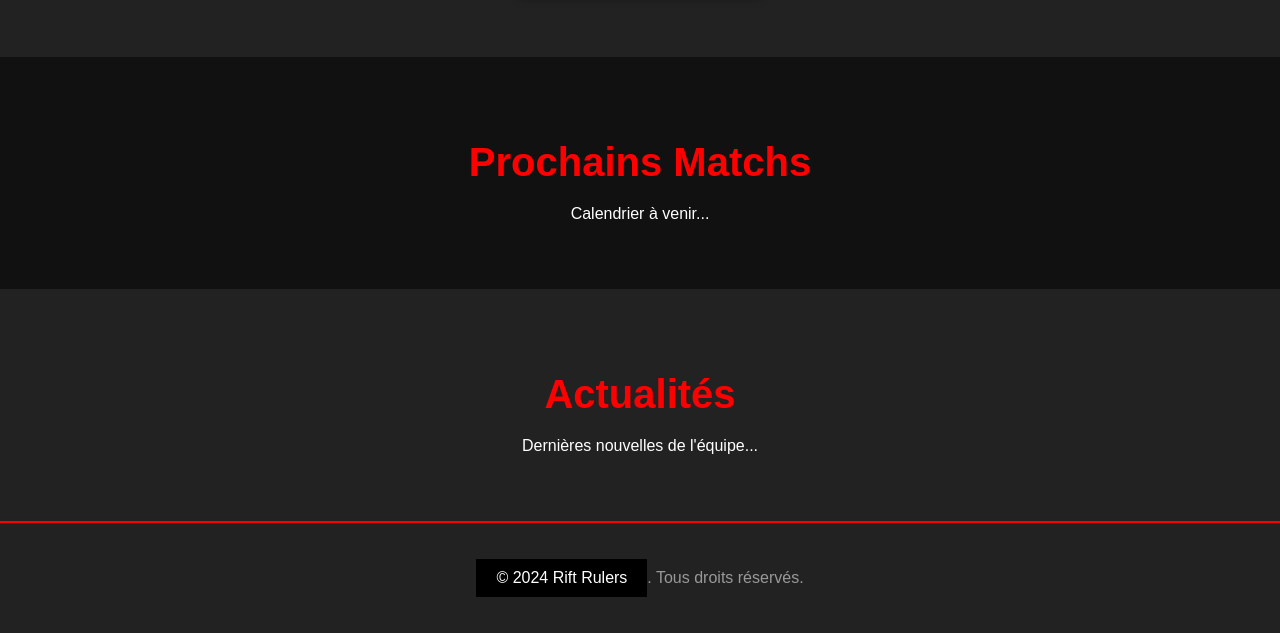
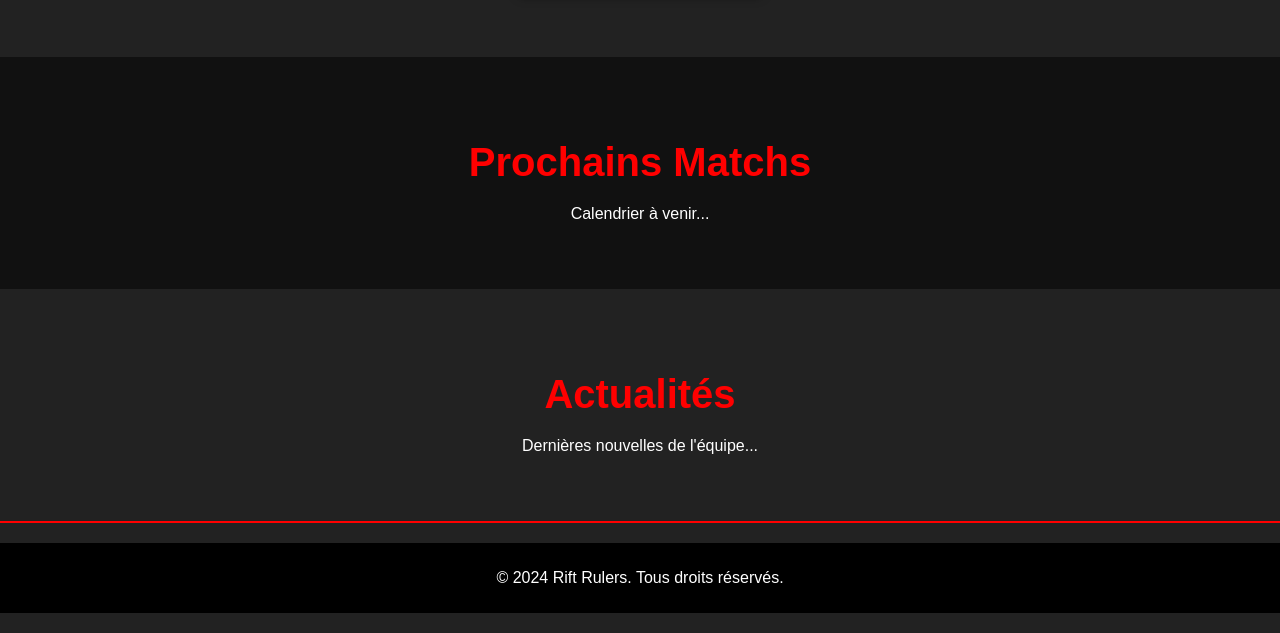
Before and after one commit to Hezaryus/Rift-Rulers, a plain HTML site: page index.html in a window 1280 px wide. Shown: the part 1178-1811 px from the top of the page. Drawn offline with Linux system fonts and the light colour scheme.

Commit message:
Update index.html

```diff
--- a/index.html
+++ b/index.html
@@ -90,16 +90,17 @@
         }
         footer {
             background-color: #222;
-            color: #999;
+            color: #fff;
             text-align: center;
             padding: 20px 0;
             border-top: 2px solid #ff0000;
         }
+        footer .copyright-wrapper {
+            background-color: #000;
+            padding: 10px 0;
+        }
         footer .copyright {
-            background-color: #000;
             color: #fff;
-            display: inline-block;
-            padding: 10px 20px;
         }
     </style>
 </head>
@@ -167,7 +168,9 @@
     </section>
 
     <footer>
-        <p><span class="copyright">&copy; 2024 Rift Rulers</span>. Tous droits réservés.</p>
+        <div class="copyright-wrapper">
+            <p class="copyright">&copy; 2024 Rift Rulers. Tous droits réservés.</p>
+        </div>
     </footer>
 </body>
 </html>
```
